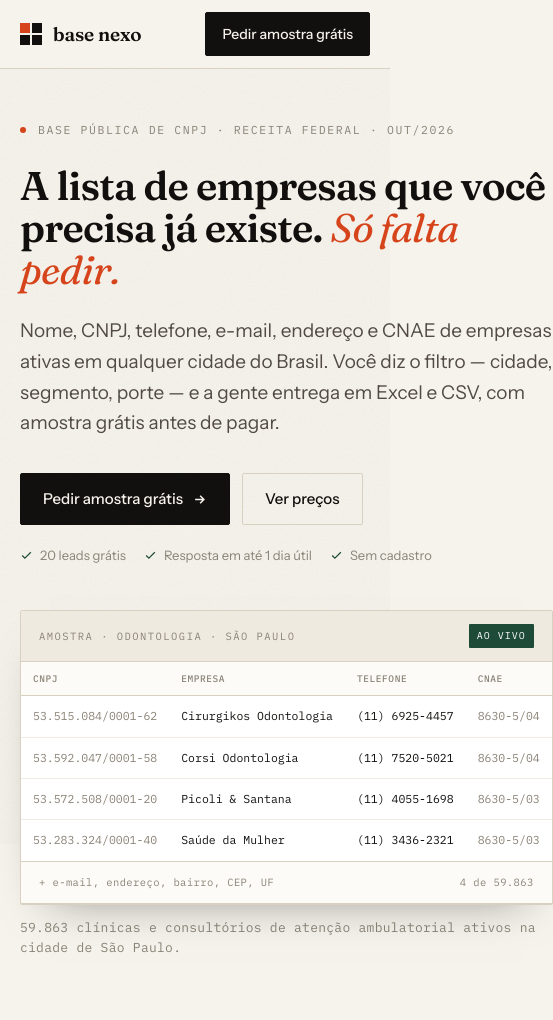
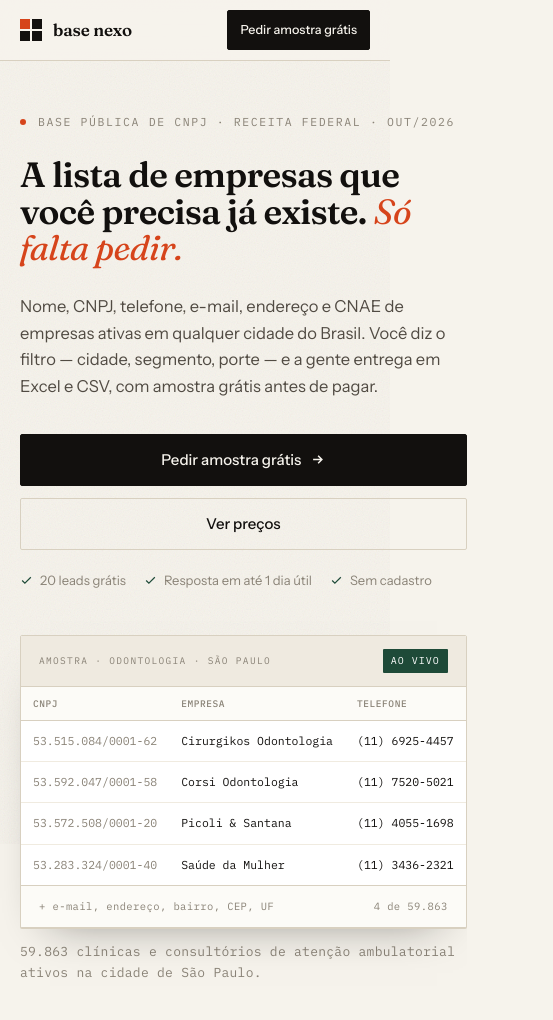
Before and after one commit to PauloJuniorVitrine/basenexo-site, a plain HTML site: page index.html in a window 390 px wide. Shown: the top 1020 px of the page, 553 px wide, since content can reach past the window. Drawn offline with Linux system fonts and the light colour scheme.

Commit message:
Ajustes de mobile: tabela rolável e header compacto

```diff
--- a/index.html
+++ b/index.html
@@ -87,6 +87,7 @@
   .micro svg{width:13px;height:13px;stroke:var(--green);fill:none;stroke-width:2.2;flex:none}
 
   /* ---------- sample card ---------- */
+  .card-scroll{overflow-x:auto;-webkit-overflow-scrolling:touch}
   .card{
     background:#fff;border:1px solid var(--line);border-radius:var(--radius);
     box-shadow:0 1px 0 var(--line), 0 22px 44px -30px rgba(18,16,14,.5);
@@ -232,8 +233,18 @@
     .wrap{padding:0 20px}
     .hero{padding-top:52px}
   }
+  @media (max-width:640px){
+    table.sample th:nth-child(4), table.sample td:nth-child(4){display:none}
+    .card-head .mono{font-size:9.5px}
+  }
   @media (max-width:560px){
     body{font-size:16px}
+    header .bar{height:60px;gap:10px}
+    .mark span{font-size:17px}
+    header .btn-sm{padding:9px 12px;font-size:12.5px}
+    h1{font-size:clamp(32px,9vw,44px)}
+    .lede{font-size:16.5px}
+    .cta-row .btn{flex:1 1 100%}
     .row2{grid-template-columns:1fr}
     .card-note{text-align:left}
     .stat b{font-size:32px}
@@ -291,7 +302,7 @@
               <span class="mono">amostra · odontologia · são paulo</span>
               <span class="badge">ao vivo</span>
             </div>
-            <table class="sample" aria-label="Exemplo de linhas da lista">
+            <div class="card-scroll"><table class="sample" aria-label="Exemplo de linhas da lista">
               <thead>
                 <tr><th>CNPJ</th><th>Empresa</th><th>Telefone</th><th>CNAE</th></tr>
               </thead>
@@ -301,7 +312,7 @@
                 <tr><td class="muted">53.572.508/0001-20</td><td>Picoli &amp; Santana</td><td>(11) 4055-1698</td><td class="muted">8630-5/03</td></tr>
                 <tr><td class="muted">53.283.324/0001-40</td><td>Saúde da Mulher</td><td>(11) 3436-2321</td><td class="muted">8630-5/03</td></tr>
               </tbody>
-            </table>
+            </table></div>
             <div class="card-foot">
               <span>+ e-mail, endereço, bairro, CEP, UF</span>
               <span>4 de 59.863</span>
```
